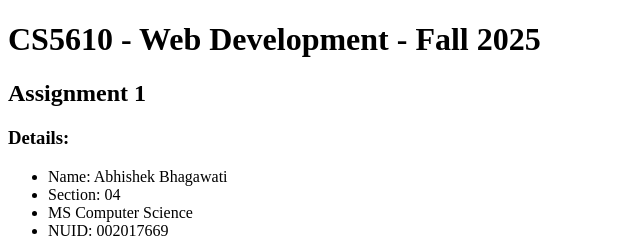
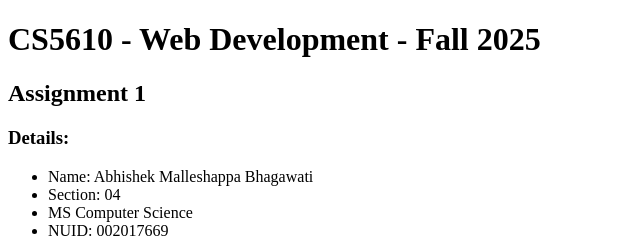
Before and after one commit to lifeashaze/kambaz-next-js, a Next.js app: page / in a window 1280 px wide. Shown: the top 240 px of the page, without its empty margins (0-640 px from the left). Built offline with nearby package versions, Linux system fonts and the light colour scheme.

Commit message:
full name added

```diff
--- a/app/page.tsx
+++ b/app/page.tsx
@@ -6,7 +6,7 @@ export default function Home() {
       <h3>Details:</h3>
       <div>
         <ul>
-          <li>Name: Abhishek Bhagawati</li>
+          <li>Name: Abhishek Malleshappa Bhagawati</li>
           <li>Section: 04</li>
           <li>MS Computer Science</li>
           <li>NUID: 002017669</li>
```
